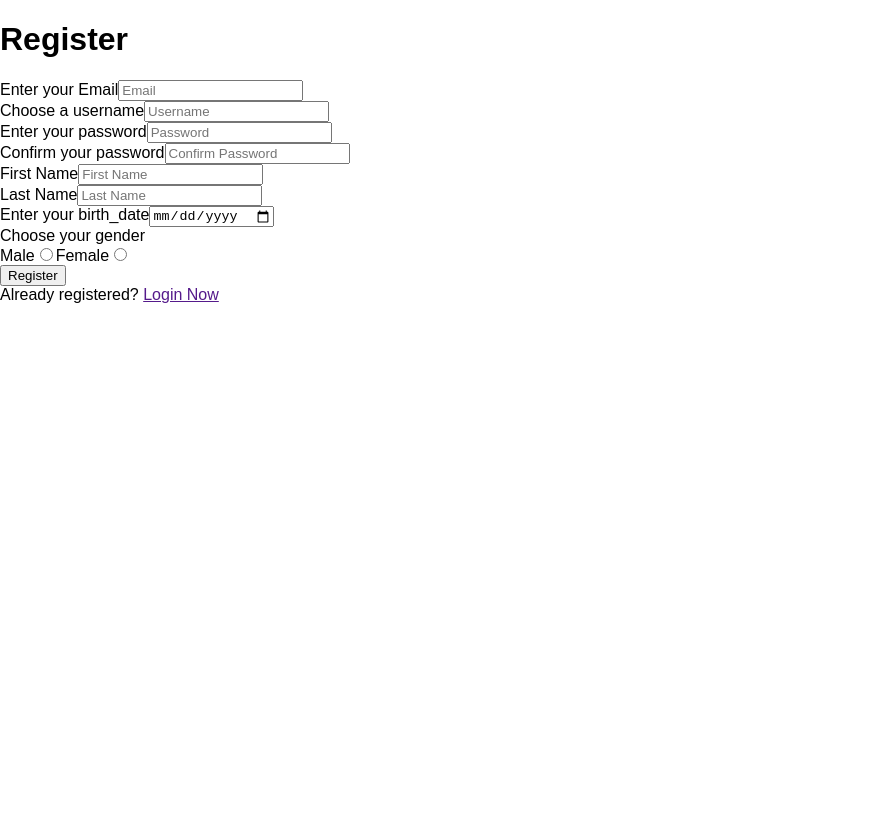
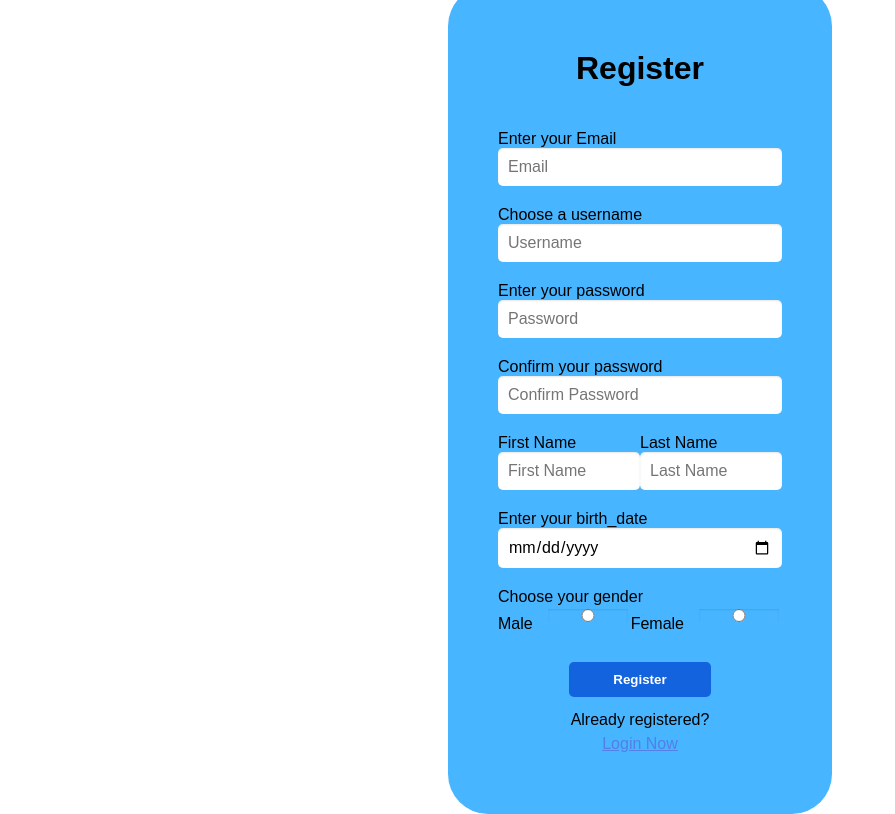
Before and after one commit to HseinKt/Code-Editor, a React (Create React App) app in the folder code_editor/: page /register in a window 1280 px wide. Shown: the whole page, without its empty margins (0-895 px from the left). Built offline with nearby package versions, Linux system fonts and the light colour scheme.

Commit message:
Added stylings for the registration page

```diff
--- a/code_editor/src/components/register_page/register.js
+++ b/code_editor/src/components/register_page/register.js
@@ -27,7 +27,7 @@ const register = ()=>{
             </div>
             <div className="input-wrapper">
               <label htmlFor="last_name">Last Name</label>
-              <input type="text" id="last_name" placeholder="Last Name" />
+              <input className="x" type="text" id="last_name" placeholder="Last Name" />
             </div>
           </div>
           <div>
--- a/code_editor/src/index.css
+++ b/code_editor/src/index.css
@@ -86,3 +86,85 @@ code {
 .footer div p:not(:last-child){
   border-right: 1px solid black;
 }
+
+/* Registeration page */
+.reg-container {
+  display: flex;
+  align-items: center;
+  justify-content: center;
+  height: 100vh;
+}
+
+.register-container {
+  border-radius: 40px;
+  background-color: var(--cyan);
+  width: 30%;
+  padding: 50px;
+  box-sizing: border-box;
+}
+
+.register-title {
+  margin-top: 5%;
+  text-align: center;
+}
+
+.register-button {
+  display: block;
+  width: 50%;
+  padding: 10px;
+  margin: 20px auto 0;
+  border-radius: 5px;
+  border: none;
+  background-color: var(--blue);
+  color: #fff;
+  font-weight: bold;
+  cursor: pointer;
+}
+
+.register-form {
+  margin-top: 15%;
+}
+
+.register-form input {
+  display: block;
+  width: 100%;
+  padding: 10px;
+  margin-bottom: 20px;
+  border-radius: 5px;
+  border: none;
+  box-shadow: inset 0 1px 2px rgba(0, 0, 0, 0.1);
+  box-sizing: border-box;
+  font-size: 16px;
+  font-family: inherit;
+}
+
+.register-link {
+  margin-top: 3%;
+  text-align: center;
+  display: flex;
+  justify-content: space-between;
+  padding: 2%;
+  flex-direction: column;
+}
+
+a {
+  color: #537fe7;
+  margin: 2%;
+}
+
+.gender {
+  display: flex;
+  align-items: center;
+  margin-bottom: 20px;
+}
+
+.gender label {
+  margin-right: 10px;
+}
+
+.name-container {
+  display: flex;
+}
+.first_name {
+  margin-right: 25px;
+}
```
